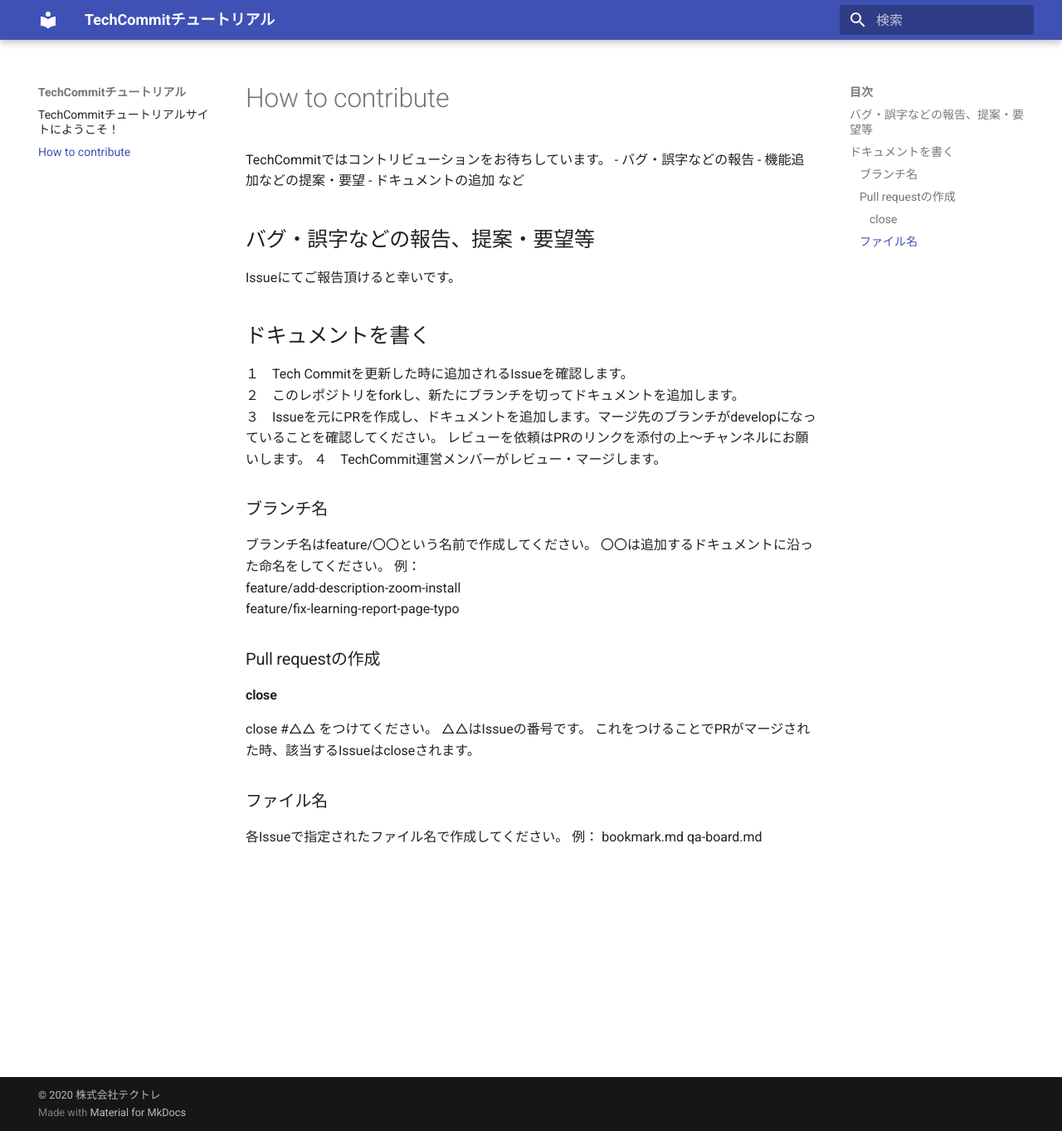
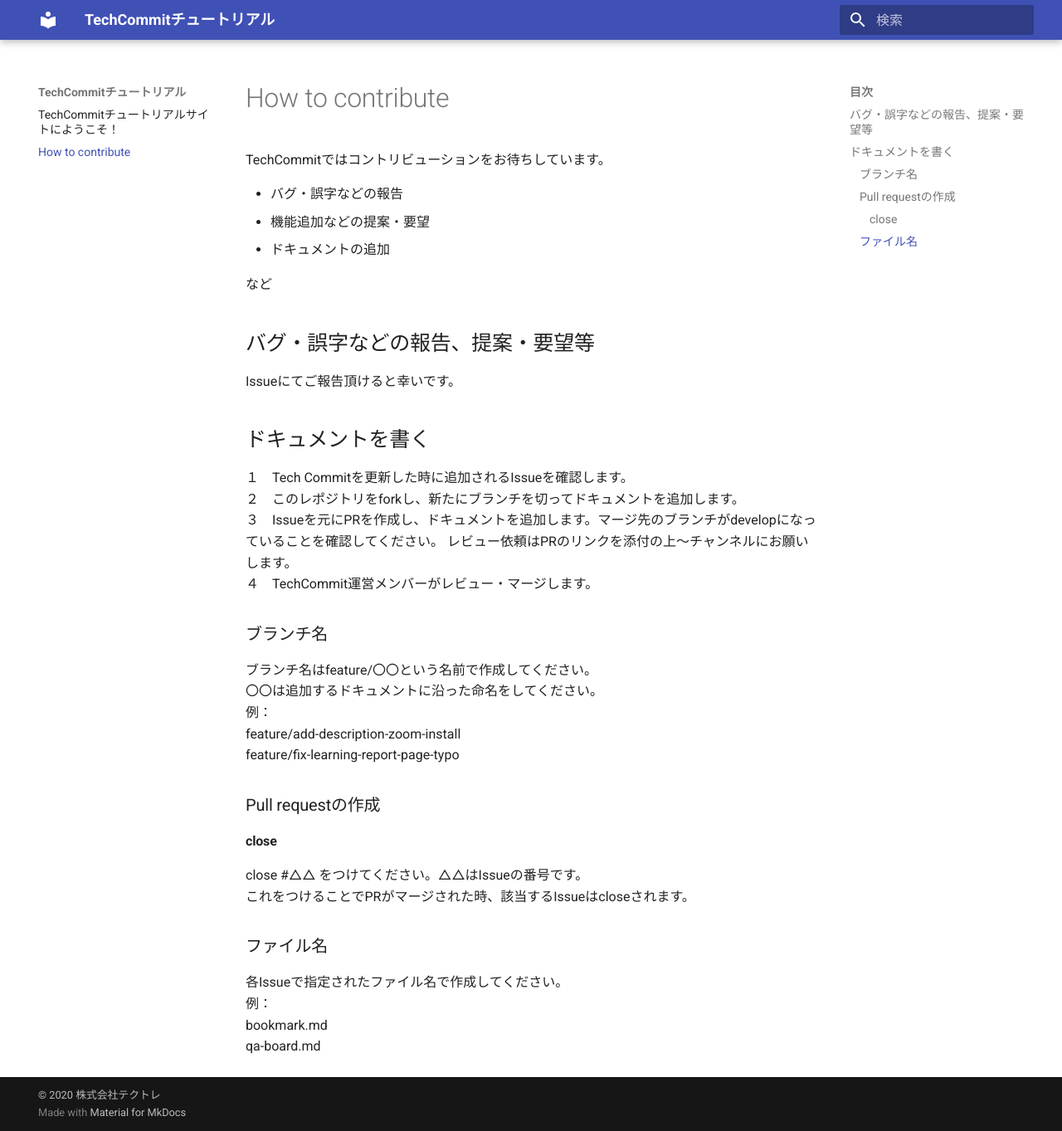
Before and after one commit to tech-training/tech-commit-doc, an MkDocs documentation site: the page built from docs/contribute.md, in a window 1280 px wide and 1363 px high. Shown: the whole window at 83% size. Built offline with MkDocs 1.6.1 and Material for MkDocs 9.7.7, drawn with Linux system fonts in a browser that asks for light colours.

Commit message:
docs/contribute.mdの修正

```diff
--- a/docs/contribute.md
+++ b/docs/contribute.md
@@ -1,8 +1,10 @@
 # How to contribute
 TechCommitではコントリビューションをお待ちしています。
+
 - バグ・誤字などの報告
 - 機能追加などの提案・要望
 - ドキュメントの追加
+
 など
 
 ## バグ・誤字などの報告、提案・要望等
@@ -12,7 +14,7 @@
 １　Tech Commitを更新した時に追加されるIssueを確認します。
 ２　このレポジトリをforkし、新たにブランチを切ってドキュメントを追加します。
 ３　Issueを元にPRを作成し、ドキュメントを追加します。マージ先のブランチがdevelopになっていることを確認してください。
-レビューを依頼はPRのリンクを添付の上〜チャンネルにお願いします。
+レビュー依頼はPRのリンクを添付の上〜チャンネルにお願いします。
 ４　TechCommit運営メンバーがレビュー・マージします。
 
 ### ブランチ名
@@ -23,9 +25,8 @@
 feature/fix-learning-report-page-typo
 
 ### Pull requestの作成
-#### close #
-close #△△ をつけてください。
-△△はIssueの番号です。
+#### close
+close #△△ をつけてください。△△はIssueの番号です。
 これをつけることでPRがマージされた時、該当するIssueはcloseされます。
 
 ### ファイル名
```
